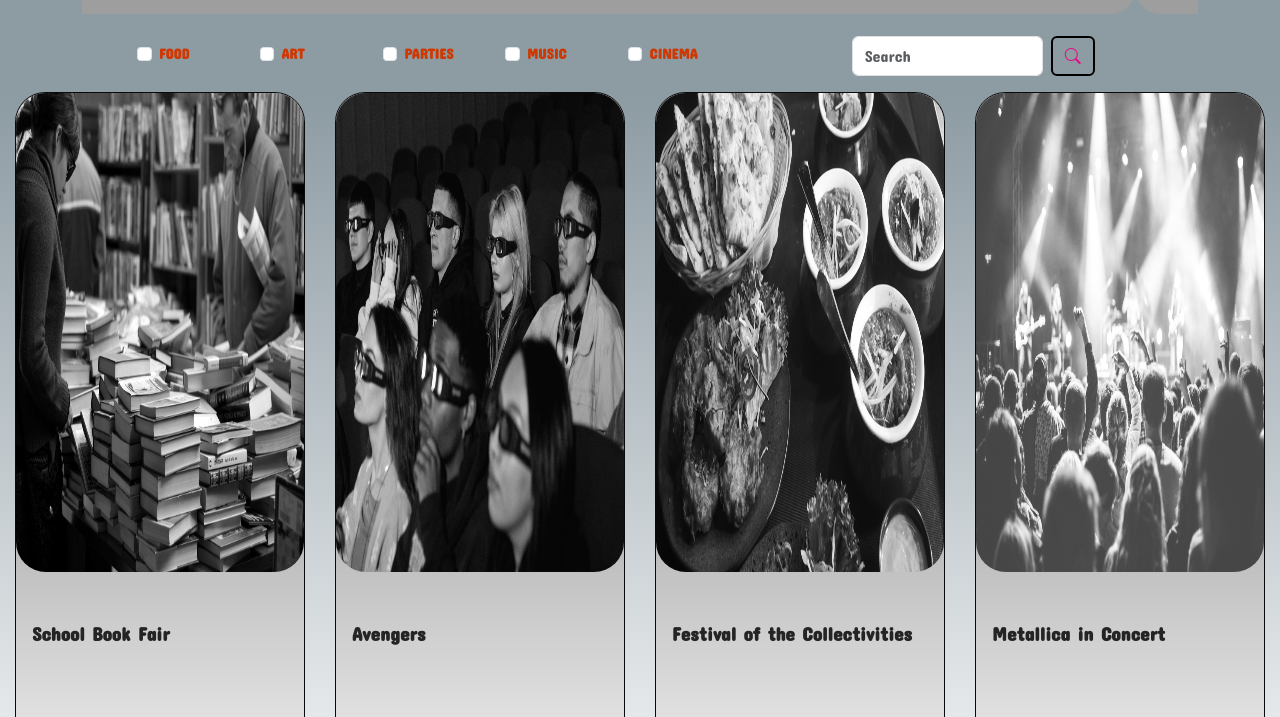
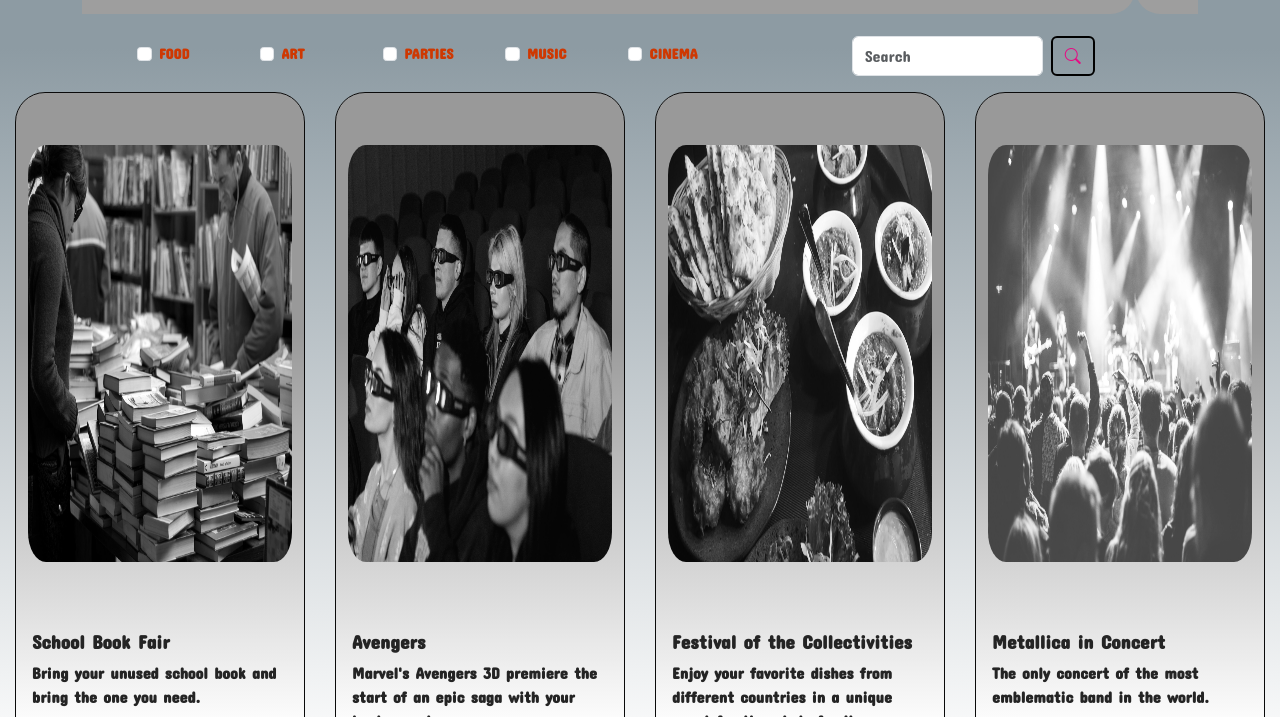
Before and after one commit to RodolfoEspino/AmazingEventsRodolfoEspino, a plain HTML site: page index.html in a window 1280 px wide. Shown: the part 385-1102 px from the top of the page. Drawn offline with nearby package versions, Linux system fonts and the light colour scheme; grey boxes are pictures that could not be loaded.

Commit message:
se moodifican lo solicitado en la evaluacion pasada, se cambian tamaños de imagenes de las cards

```diff
--- a/index.html
+++ b/index.html
@@ -142,8 +142,10 @@
             <div class="cards container-fluid  mt-3">
                 <div class="row justify-content-center align-items-center">
                   <div class="d-flex justify-content-center col-xl-3 col-lg-3 col-md-6 mb-4">
-                    <div class="card card-1">
-                      <img src="img/books.jpg" class="card-img-top h-50" alt="...">
+                    <div class="card card-1  d-flex justify-content-center align-items-center">
+                        <div class="imgCard  row d-flex justify-content-center align-items-center">
+                            <img src="img/books.jpg" class="card-img-top " alt="...">
+                        </div>
                       <div class="card-body row d-flex justify-content-end align-items-center">
                         <h5 class="card-title">School Book Fair</h5>
                         <p class="ct card-text">Bring your unused school book and bring the one you need.</p>
@@ -160,8 +162,10 @@
                   </div>
 
                   <div class="d-flex justify-content-center col-xl-3 col-lg-3 col-md-6 mb-4">
-                    <div class="card card-1">
-                      <img src="img/cinema.jpg" class="card-img-top h-50" alt="...">
+                    <div class="card card-1 d-flex justify-content-center align-items-center">
+                        <div class="imgCard  row d-flex justify-content-center align-items-center">
+                            <img src="img/cinema.jpg" class="card-img-top " alt="...">
+                        </div>
                       <div class="card-body row d-flex justify-content-end align-items-center">
                         <h5 class="card-title">Avengers</h5>
                         <p class="ct card-text">Marvel's Avengers 3D premiere the start of an epic saga with your best superheroes.</p>
@@ -178,8 +182,10 @@
                   </div>
 
                   <div class="d-flex justify-content-center col-xl-3 col-lg-3 col-md-6 mb-4">
-                    <div class="card card-1">
-                      <img src="img/food_fair.jpg" class="card-img-top h-50" alt="...">
+                        <div class="card card-1 d-flex justify-content-center align-items-center">
+                            <div class="imgCard  row d-flex justify-content-center align-items-center">
+                                 <img src="img/food_fair.jpg" class="card-img-top " alt="...">
+                            </div>
                       <div class="card-body row d-flex justify-content-end align-items-center">
                         <h5 class="card-title">Festival of the Collectivities</h5>
                         <p class="ct card-text">Enjoy your favorite dishes from different countries in a unique event for the whole family.</p>
@@ -196,8 +202,11 @@
                   </div>
 
                   <div class="d-flex justify-content-center col-xl-3 col-lg-3 col-md-6 mb-4">
-                    <div class="card card-1">
-                      <img src="img/music_concert.jpg" class="card-img-top h-50" alt="...">
+                        <div class="card card-1 d-flex justify-content-center align-items-center">
+                            <div class="imgCard  row d-flex justify-content-center align-items-center">
+                                <img src="img/music_concert.jpg" class="card-img-top " alt="...">
+                            </div>
+
                       <div class="card-body row d-flex justify-content-end align-items-center">
                         <h5 class="card-title">Metallica in Concert</h5>
                         <p class="ct card-text">The only concert of the most emblematic band in the world.</p>
--- a/style.css
+++ b/style.css
@@ -96,7 +96,16 @@ i:hover{
 font-size: 1.2rem;
 font-weight: bolder;
 }
+.imgCard{
+  width: 100%;
+  height: 80%;
+  border-radius: 0px;
+}
+
+
 .card img{
+  width: 100%;
+  height: 80%;
   border-radius: 30px;
 }
 .ct{
@@ -106,7 +115,7 @@ font-weight: bolder;
 }
 .card-1 {
   width: 290px;
-  height: 120vh;
+  height: 100vh;
   font-size: .8rem;
   border-radius: 30PX;
   border: solid 1px rgb(10, 10, 10);
@@ -146,8 +155,9 @@ text-decoration: none;
   height: 70vh;
 }
 .card-2 img{
+  width: 80%;
+  height: 50vh;
   border-radius: 30px;
-  height: 65vh;
 
 }
 .card-title{
```
Also changed, not shown: details.html (+2 -2 lines), pastEvents.html (+17 -8 lines), upcomingEvents.html (+17 -8 lines).
